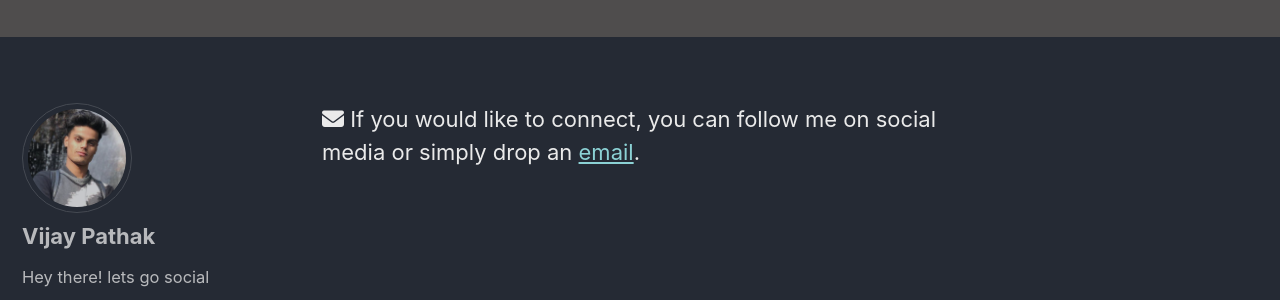
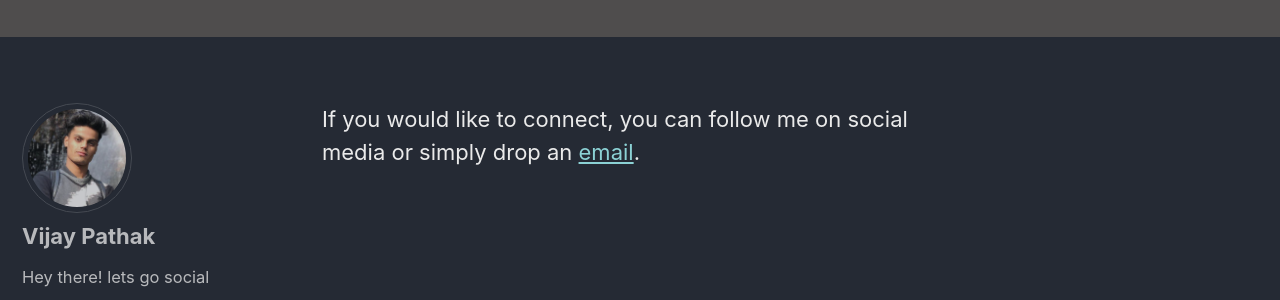
Before and after one commit to hbvj99/hbvj99.github.io, a Jekyll site: the page built from _pages/contact.md, in a window 1280 px wide. Shown: the part 265-565 px from the top of the page. Built offline with Jekyll 4.4.1, drawn with Linux system fonts in a browser that asks for light colours; cached includes are drawn as plain includes; nearby versions of some CDN libraries.

Commit message:
fix typos

```diff
--- a/_pages/contact.md
+++ b/_pages/contact.md
@@ -7,4 +7,4 @@ header:
 author_profile: true
 ---
 
-<i class="fas fa-envelope"></i> If you would like to connect, you can follow me on social media or simply drop an <a href="mailto:vijay@vijaypathak.com.np" target="_blank">email</a>.
+If you would like to connect, you can follow me on social media or simply drop an <a href="mailto:vijay@vijaypathak.com.np" target="_blank">email</a>.
```
Also changed, not shown: _pages/about.md (+1 -1 lines).
